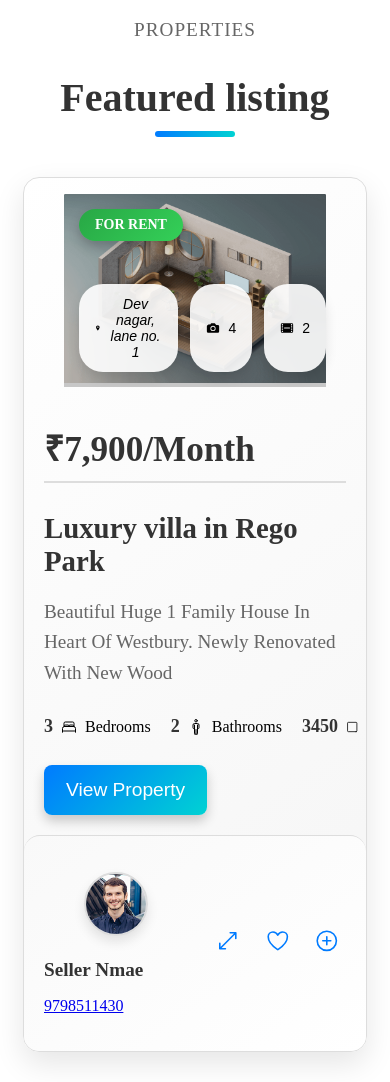
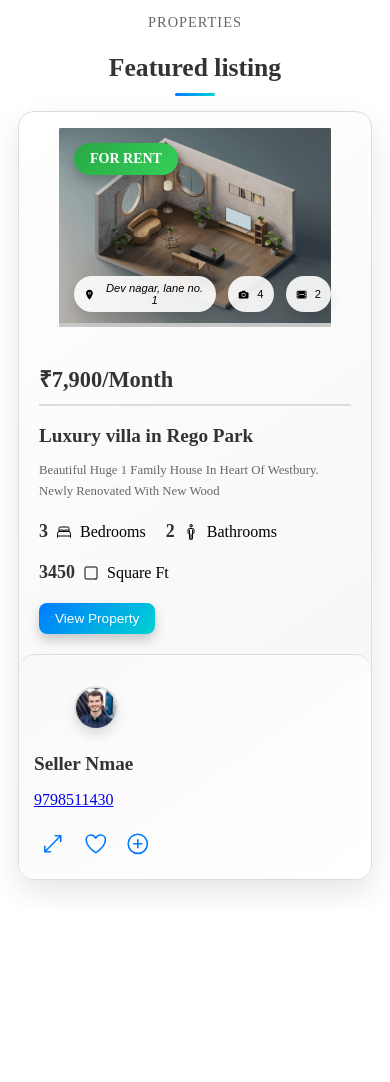
Before and after one commit to rohitx00/homebase, a plain HTML site: page property.html in a window 390 px wide. After the commit the page ends 910 px from the top, so only its background shows below. Drawn offline with nearby package versions, Linux system fonts and the light colour scheme.

```diff
--- a/assets/css/login.css
+++ b/assets/css/login.css
@@ -61,18 +61,20 @@ label {
 
 .input-wrapper i {
   position: absolute;
-  right: 15px; /* Adjusted for better spacing */
+  left: 15px; /* Position the icon to the left */
   color: #002147;
+  font-size: 18px; /* Adjust icon size */
 }
 
 input[type="email"],
 input[type="password"] {
   width: 100%;
-  padding: 12px 45px 12px 45px; /* Ensure padding on both sides */
+  padding: 12px 12px 12px 45px; /* Ensure padding accommodates the icon */
   border: 1px solid #ddd;
   border-radius: 8px;
   box-sizing: border-box;
   transition: border-color 0.3s, box-shadow 0.3s;
+  font-size: 12px; /* Adjust font-size for better readability */
 }
 
 input[type="email"]:focus,
--- a/assets/css/property.css
+++ b/assets/css/property.css
@@ -163,6 +163,7 @@ ul {
   display: flex;
   gap: 20px;
   margin-bottom: 20px;
+  flex-wrap: wrap; /* Adjust for smaller screens */
 }
 
 .card-item {
@@ -185,6 +186,7 @@ ul {
   background: linear-gradient(145deg, #f9f9f9, #ffffff);
   border-top-left-radius: 16px;
   border-top-right-radius: 16px;
+  flex-wrap: wrap; /* Adjust layout for smaller screens */
 }
 
 .author-avatar img {
@@ -219,6 +221,7 @@ ul {
 .card-footer-actions {
   display: flex;
   gap: 12px;
+  margin-top: 15px;
 }
 
 .card-footer-actions-btn {
@@ -297,3 +300,160 @@ ul {
   color: #333;
   transform: rotate(10deg);
 }
+
+/* Responsive Styles */
+@media (max-width: 992px) {
+  .container {
+    padding: 0 10px;
+  }
+
+  .section-title {
+    font-size: 2rem;
+    margin-bottom: 30px;
+  }
+
+  .section-title::after {
+    width: 60px;
+    height: 5px;
+  }
+
+  .card-price {
+    font-size: 1.8rem;
+  }
+
+  .card-title {
+    font-size: 1.6rem;
+  }
+
+  .card-text {
+    font-size: 1rem;
+  }
+
+  .banner-actions-btn {
+    padding: 10px 14px;
+    font-size: 0.8rem;
+  }
+
+  .view-property-btn {
+    padding: 12px 20px;
+    font-size: 1rem;
+  }
+
+  .card-footer {
+    flex-direction: column;
+    align-items: flex-start;
+  }
+
+  .card-footer-actions {
+    margin-top: 10px;
+    justify-content: flex-start;
+    gap: 8px;
+  }
+}
+
+@media (max-width: 768px) {
+  .section-subtitle {
+    font-size: 1rem;
+  }
+
+  .section-title {
+    font-size: 1.8rem;
+    margin-bottom: 20px;
+  }
+
+  .section-title::after {
+    width: 50px;
+    height: 4px;
+  }
+
+  .card-price {
+    font-size: 1.6rem;
+  }
+
+  .card-title {
+    font-size: 1.4rem;
+  }
+
+  .card-text {
+    font-size: 0.9rem;
+  }
+
+  .banner-actions-btn {
+    padding: 8px 12px;
+    font-size: 0.75rem;
+  }
+
+  .view-property-btn {
+    padding: 10px 18px;
+    font-size: 0.9rem;
+  }
+
+  .author-avatar img {
+    width: 50px;
+    height: 50px;
+  }
+
+  .card-footer {
+    flex-direction: column;
+    align-items: flex-start;
+  }
+
+  .card-footer-actions {
+    margin-top: 8px;
+    justify-content: flex-start;
+    gap: 6px;
+  }
+}
+
+@media (max-width: 576px) {
+  .section-subtitle {
+    font-size: 0.9rem;
+  }
+
+  .section-title {
+    font-size: 1.6rem;
+    margin-bottom: 15px;
+  }
+
+  .section-title::after {
+    width: 40px;
+    height: 3px;
+  }
+
+  .card-price {
+    font-size: 1.4rem;
+  }
+
+  .card-title {
+    font-size: 1.2rem;
+  }
+
+  .card-text {
+    font-size: 0.8rem;
+  }
+
+  .banner-actions-btn {
+    padding: 6px 10px;
+    font-size: 0.7rem;
+  }
+
+  .view-property-btn {
+    padding: 8px 16px;
+    font-size: 0.85rem;
+  }
+
+  .author-avatar img {
+    width: 40px;
+    height: 40px;
+  }
+
+  .card-footer {
+    padding: 15px;
+  }
+
+  .card-footer-actions {
+    margin-top: 5px;
+    justify-content: flex-start;
+    gap: 5px;
+  }
+}
```
Also changed, not shown: assets/css/style.css (+36 -0 lines), assets/js/script.js (+19 -8 lines), index.html (+17 -47 lines).
